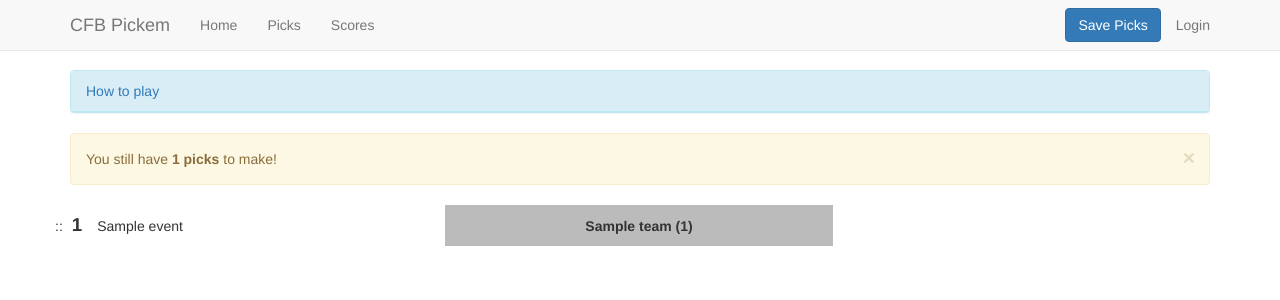
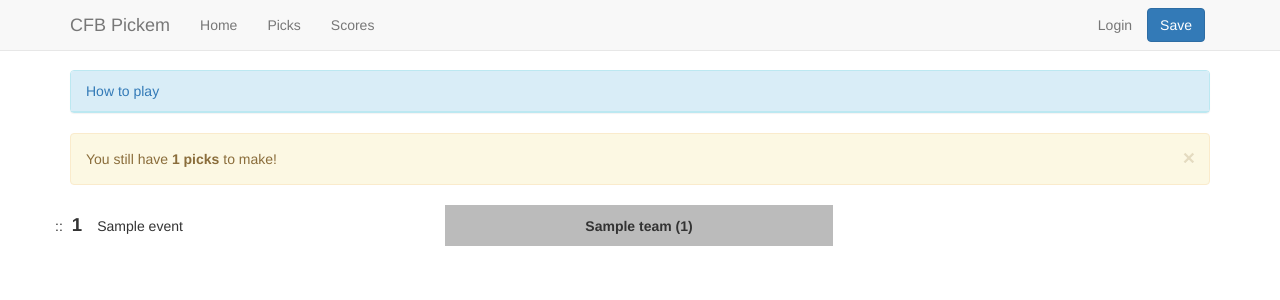
Before and after one commit to ryanmoore/cfb-pickem, a Django app: template pickem/templates/pickem/select_all.html in a window 1280 px wide. Shown: the top 300 px of the page. Run offline with Django 3.2, Linux system fonts and the light colour scheme; the template is opened without the code that fills it: most values are stand-ins (such as "Sample title", 1, 10 or a date in 2020); parts of the project's set-up code (start-up, migrations or seed data) failed here and were passed over; some libraries are stand-ins or nearby versions.

Commit message:
On select page, moved save pick button out of collapsable.

```diff
--- a/pickem/static/pickem/css/sortable_selection.css
+++ b/pickem/static/pickem/css/sortable_selection.css
@@ -1,4 +1,11 @@
 .table-container {
+}
+
+.save-button-box {
+    margin-right: 5px;
+    margin-left: 15px;
+    margin-top: 0;
+    margin-bottom: 0;
 }
 
 .pick-list {
--- a/pickem/templates/pickem/base.html
+++ b/pickem/templates/pickem/base.html
@@ -22,17 +22,20 @@
 <!-- Fixed navbar -->
 <div class="navbar navbar-default navbar-fixed-top" role="navigation">
     <div class="container">
-        <div class="navbar-header">
-            <button type="button" class="navbar-toggle" data-toggle="collapse" data-target=".navbar-collapse">
+        <div class="navbar-header pull-left">
+            <a class="navbar-brand" href="{% url 'pickem:index' %}">CFB Pickem</a>
+        </div>
+        <div class="navbar-header navbar-right">
+            <button type="button" class="navbar-toggle pull-right" data-toggle="collapse" data-target=".navbar-collapse">
                 <span class="sr-only">Toggle navigation</span>
                 <span class="icon-bar"></span>
                 <span class="icon-bar"></span>
                 <span class="icon-bar"></span>
             </button>
-            <a class="navbar-brand" href="{% url 'pickem:index' %}">CFB Pickem</a>
+            {% block extra_navbar_right %}{% endblock %}
         </div>
         <div class="navbar-collapse collapse">
-            <ul class="nav navbar-nav">
+            <ul class="nav navbar-nav navbar-left">
                 {% url 'pickem:index' as index_url %}
                 {% url 'pickem:picks' as picks_url %}
                 {% url 'pickem:scores' as score_url %}
@@ -53,7 +56,6 @@
                 {% endif %}
             </ul>
             <ul class="nav navbar-nav navbar-right">
-                {% block extra_navbar_right %}{% endblock %}
                 {% if not request.user.is_authenticated %}
                 {% url 'pickem:login' as login_url %}
                 {% if request.get_full_path == login_url %}
--- a/pickem/templates/pickem/select_all.html
+++ b/pickem/templates/pickem/select_all.html
@@ -9,7 +9,9 @@
 
 {% block extra_navbar_right %}
 {% if started != True %}
-<li><button type="submit" form="rankform" class="btn btn-primary navbar-btn" id="save_button">Save Picks</a></li>
+    <ul class="nav navbar-nav pull-right save-button-box">
+        <li><button type="submit" form="rankform" class="btn btn-primary navbar-btn" id="save_button">Save</a></li>
+    </ul>
 {% endif %}
 {% endblock %}
 
```
Lines whose indentation alone changed are shown as unchanged.
